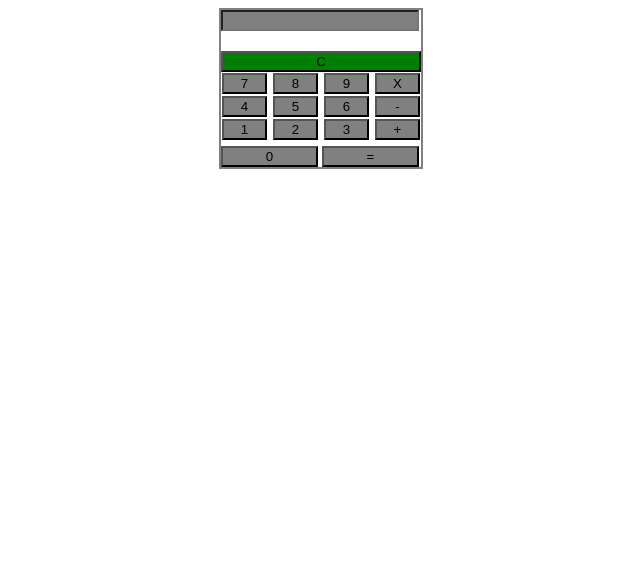
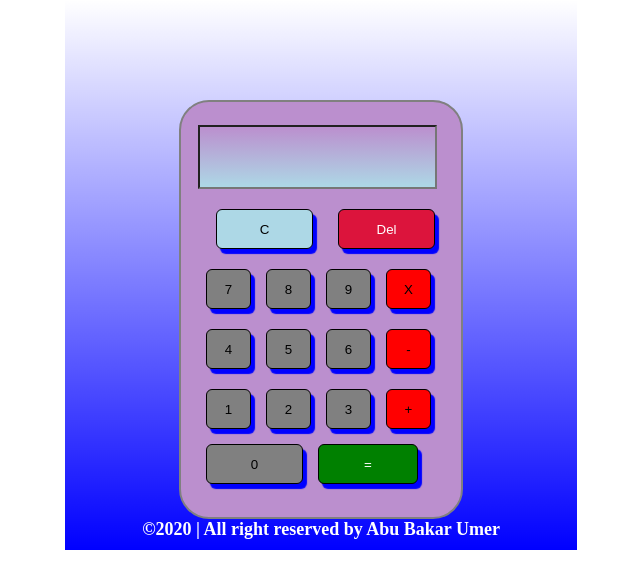
Before and after one commit to MuhammadAbubakar521/Calculator, a plain HTML site: page index.html in a window 1280 px wide. Shown: the whole page, without its empty margins (319-959 px from the left). Drawn offline with Linux system fonts and the light colour scheme.

Commit message:
Calculator

```diff
--- a/index.html
+++ b/index.html
@@ -12,16 +12,21 @@
 
 <!-- Calculator -->
 
+<div class="row">
 
+    <div class="col-1"></div>
+    <div class="col-2">
 <div class="main">
 
-<div >
+<div class="screen" >
     <input id="value" class="input" type="text" >
 </div>
-<div>
-    <button class="clearBtn" onclick="clearValue()">
+<div >
+    <button class="clearBtn"  onclick="clearValue()" style="background-color: lightblue;color: black ">
         C
     </button>
+
+    <button class="clearBtn"  onclick="clearValue()" style="background-color:crimson;color: white;">Del</button>
 </div>
 
 <div>
@@ -29,7 +34,7 @@
 <button class="btn" onclick="number('7')">7</button>
 <button class="btn" onclick="number('8')"> 8 </button>
 <button class="btn" onclick="number ('9')">9</button>
-<button class="btn" onclick="number('*')">X</button>
+<button class="btn" onclick="number('*')" style="background-color: red;color: black;">X</button>
 
 
 </div>
@@ -37,7 +42,7 @@
     <button class="btn" onclick="number('4')">4</button>
     <button class="btn" onclick="number('5')"> 5</button>
     <button class="btn" onclick="number('6')"> 6</button>
-    <button class="btn" onclick="number('-')"> - </button>
+    <button class="btn" onclick="number('-')"  style="background-color: red;color: black;"> - </button>
 
 </div>
 
@@ -45,18 +50,21 @@
     <button class="btn" onclick="number('1')">1</button>
     <button class="btn" onclick="number('2')">2</button>
     <button class="btn" onclick="number('3')">3</button>
-    <button class="btn" onclick="number('+')">+ </button>
+    <button class="btn" onclick="number('+')" style="background-color: red;color: black;">+ </button>
 
 </div>
 <div>
     <button class="lastbtn" onclick="number('0')">0</button>
-    <button class="lastbtn" onclick="getResult ()">=</button>
+    <button class="lastbtn" onclick="getResult ()" style="width: 100px;background-color: green;color: white">=</button>
 
 </div>
 
 </div>
+<center><h5 style="color:white;font-size:large">&copy;2020 | All right reserved by<a style="color:white;font-size:large;"> Abu Bakar Umer</a> </h5></center>
 
+    </div>
 
+</div>
 
 
 
--- a/style.css
+++ b/style.css
@@ -1,8 +1,17 @@
 .main{
     border: 2px  solid grey;
-    width: 200px;
-margin: 0 auto;
+    height: 385px;
+    width: 250px;
+    margin: 0 auto;
+    margin-top: 100px;
+    background-color: #BB8FCE;
+    padding: 15px;
+    border-radius: 30px;
+
 }
+
+
+
 
 .input{
     width: 95%;
@@ -10,17 +19,120 @@ margin: 0 auto;
     color: #fff;
 }
 .clearBtn{
-    width: 100%;
-    margin-top: 10%;
-    background-color: green;
+    margin-top: 10px;
+    margin-left: 20px;
+    width: 97px;
+margin-bottom: 10px;
 }
-.btn{
+button{
     background-color: grey;
     width: 45px;
     margin: 1px;
+    height:40px;
+    margin-left: 10px;
+
+
+
 }
 .lastbtn{
 background-color: grey;
 width: 97px;
 margin-top: 5px;
 }
+
+button{
+    height:40px;
+    width: 45px;
+    margin-left: 10px;
+    box-shadow: 4px 5px 1px blue;
+    text-align: center;
+    margin-top: 10px;
+    border-radius: 6px;
+    border: 1px solid black;
+margin-bottom: 10px;
+
+}
+
+button:hover
+{
+    opacity: 0.5;
+
+}
+
+
+.screen input {
+    height: 60px;
+    width: 235px;
+    margin-left: 2px;
+    margin-bottom: 10px;
+    margin-top: 8px;
+    text-align: right;
+    background:linear-gradient(transparent,lightblue);
+    color: white;
+    text-shadow: 1px 2px grey;
+    font-size: 25px;
+    font-family: serif;
+}
+
+.input{
+    background-color: rebeccapurple;
+    color: white;
+}
+input:hover{
+    background-color: springgreen;
+    color: white;
+
+}
+
+
+
+
+
+* {
+    margin: 0;
+    padding: 0;
+    overflow: hidden;
+}
+
+
+
+.row {
+    width: 100%;
+    height: auto;
+}
+
+.col-1 {
+    height: 550px;
+    width: 30%;
+    float: left;
+}
+
+.col-2 {
+    height: 550px;
+    width: 40%;
+    background:linear-gradient(transparent,blue);
+    float: left;
+}
+.calculator {
+    margin-top: 80px;
+    height: 385px;
+    width: 250px;
+    background-color: black;
+    padding: 15px;
+    border-radius: 30px;
+}
+
+@media only screen and (max-width: 400px) {
+    .col-1 {
+        display: none;
+    }
+
+    .col-2 {
+        height: 600px;
+        width: 100%;
+        background:linear-gradient(transparent,blue);
+    }
+    .col-3 {
+        display: none;
+    }
+}
```
